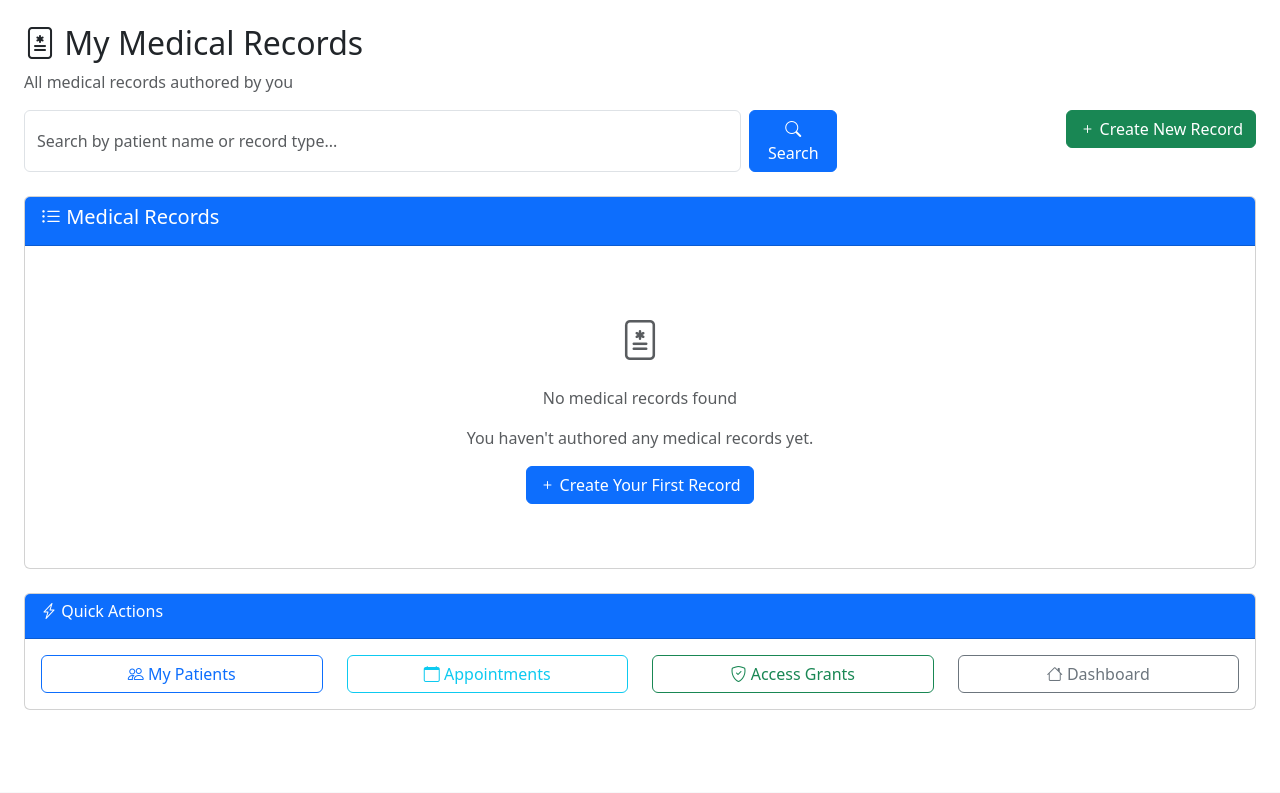
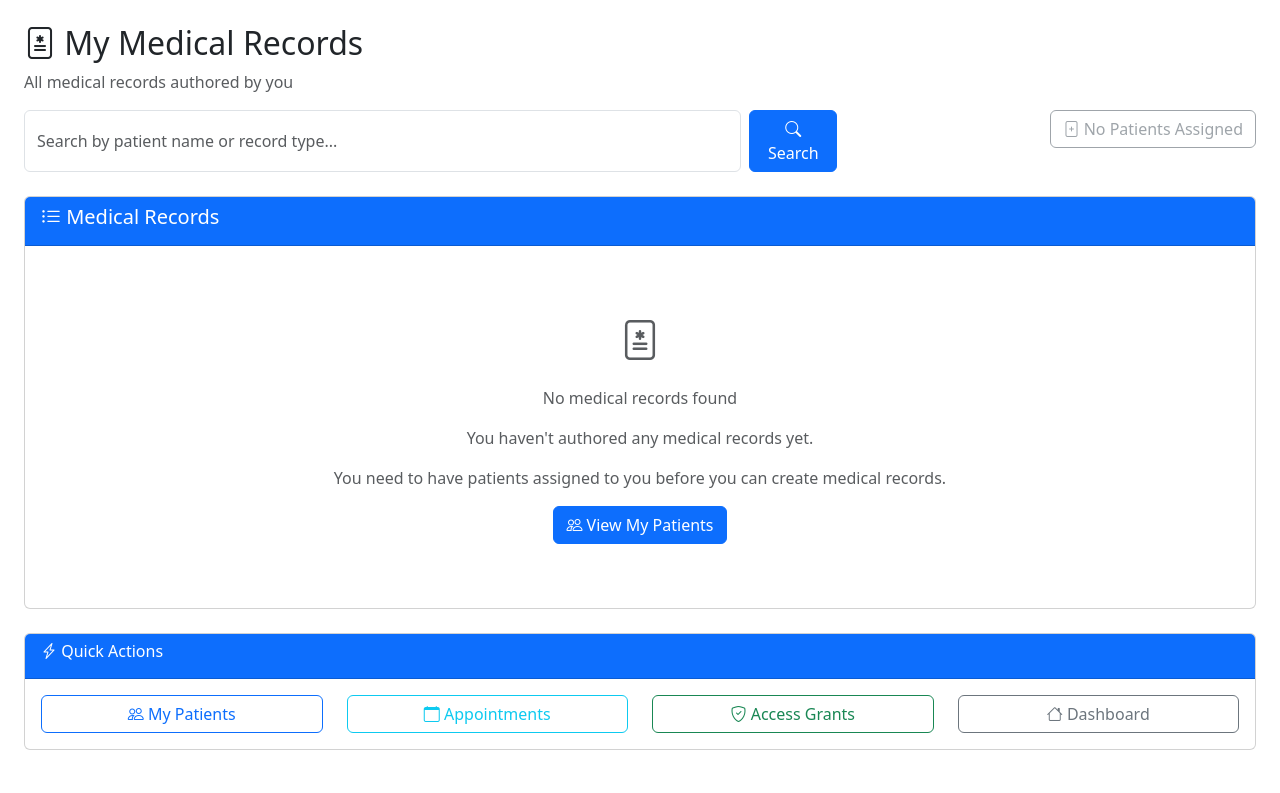
Before and after one commit to alinexi/Hospital-project, a Python web app: template app/templates/curing_doctor/medical_records.html in a window 1280 px wide. Shown: the part 56-849 px from the top of the page. Run offline with Jinja, Linux system fonts and the light colour scheme; the template is opened without the code that fills it, so the values that code supplies are empty.

Commit message:
fixed redirecting in my recording

```diff
--- a/app/templates/curing_doctor/medical_records.html
+++ b/app/templates/curing_doctor/medical_records.html
@@ -28,9 +28,32 @@
         </form>
     </div>
     <div class="col-md-4 text-end">
-        <a href="{{ url_for('curing_doctor.list_patients') }}" class="btn btn-success">
-            <i class="bi bi-plus"></i> Create New Record
-        </a>
+        {% if assigned_patients %}
+        <div class="dropdown">
+            <button class="btn btn-success dropdown-toggle" type="button" data-bs-toggle="dropdown">
+                <i class="bi bi-file-plus"></i> Create New Record
+            </button>
+            <ul class="dropdown-menu">
+                {% for patient in assigned_patients[:10] %}
+                <li><a class="dropdown-item" href="{{ url_for('curing_doctor.create_medical_record', patient_id=patient.id) }}">
+                    <i class="bi bi-person"></i> {{ patient.name }}
+                    <br><small class="text-muted">ID: {{ patient.id }}</small>
+                </a></li>
+                {% endfor %}
+                {% if assigned_patients|length > 10 %}
+                <li><hr class="dropdown-divider"></li>
+                <li><span class="dropdown-item-text text-muted">And {{ assigned_patients|length - 10 }} more patients...</span></li>
+                <li><a class="dropdown-item" href="{{ url_for('curing_doctor.list_patients') }}">
+                    <i class="bi bi-people"></i> View All Patients
+                </a></li>
+                {% endif %}
+            </ul>
+        </div>
+        {% else %}
+        <button class="btn btn-outline-secondary" disabled>
+            <i class="bi bi-file-plus"></i> No Patients Assigned
+        </button>
+        {% endif %}
     </div>
 </div>
 
@@ -183,14 +206,36 @@
                         <i class="bi bi-file-medical fs-1 text-muted"></i>
                         {% if search_term %}
                             <p class="text-muted mt-3">No medical records found matching "{{ search_term }}"</p>
-                            <a href="{{ url_for('curing_doctor.list_medical_records') }}" class="btn btn-outline-primary">
-                                View All Records
-                            </a>
+                            <div class="d-flex gap-2 justify-content-center">
+                                <a href="{{ url_for('curing_doctor.list_medical_records') }}" class="btn btn-outline-primary">
+                                    View All Records
+                                </a>
+                                {% if assigned_patients %}
+                                <div class="dropdown">
+                                    <button class="btn btn-outline-success dropdown-toggle" type="button" data-bs-toggle="dropdown">
+                                        <i class="bi bi-plus"></i> Create New Record
+                                    </button>
+                                    <ul class="dropdown-menu">
+                                        {% for patient in assigned_patients[:5] %}
+                                        <li><a class="dropdown-item" href="{{ url_for('curing_doctor.create_medical_record', patient_id=patient.id) }}">
+                                            <i class="bi bi-person"></i> {{ patient.name }}
+                                        </a></li>
+                                        {% endfor %}
+                                    </ul>
+                                </div>
+                                {% endif %}
+                            </div>
                         {% else %}
                             <p class="text-muted mt-3">No medical records found</p>
+                            {% if assigned_patients %}
                             <p class="text-muted">You haven't authored any medical records yet.</p>
+                            <p class="text-muted"><strong>To create your first record:</strong> Use the "Create New Record" dropdown above to select a patient.</p>
+                            {% else %}
+                            <p class="text-muted">You haven't authored any medical records yet.</p>
+                            <p class="text-muted">You need to have patients assigned to you before you can create medical records.</p>
+                            {% endif %}
                             <a href="{{ url_for('curing_doctor.list_patients') }}" class="btn btn-primary">
-                                <i class="bi bi-plus"></i> Create Your First Record
+                                <i class="bi bi-people"></i> View My Patients
                             </a>
                         {% endif %}
                     </div>
```
Also changed, not shown: app/views/curing_doctor.py (+9 -2 lines).
